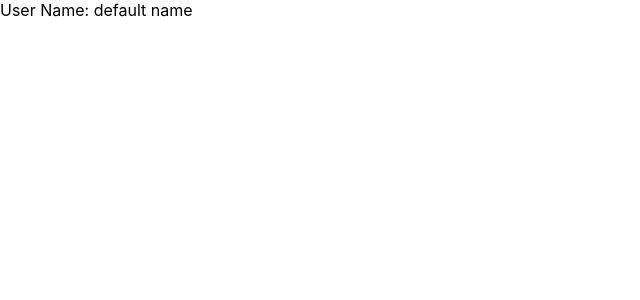
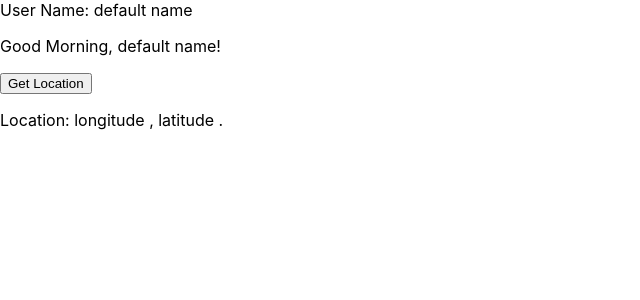
Before and after one commit to Lia711/weather-app, a React (Create React App) app: page /home in a window 1280 px wide. Shown: the top 300 px of the page, without its empty margins (0-640 px from the left). Built offline with nearby package versions, Linux system fonts and the light colour scheme.

Commit message:
retrieves geographical longitude and latitude

```diff
--- a/package.json
+++ b/package.json
@@ -8,6 +8,7 @@
     "@testing-library/user-event": "^13.5.0",
     "react": "^18.2.0",
     "react-dom": "^18.2.0",
+    "react-geolocated": "^4.1.0",
     "react-router-dom": "^6.13.0",
     "react-scripts": "5.0.1",
     "web-vitals": "^2.1.4"
--- a/src/App.jsx
+++ b/src/App.jsx
@@ -7,13 +7,9 @@ import { Route, Routes, Router } from "react-router-dom";
 
 function App() {
   const [user, setUser] = useState("default name");
-
-
-  let userName;
   const handleInput = event => {
     event.preventDefault();
-    userName = event.target.value;
-    setUser(userName)
+    setUser(event.target.value)
   }
   return (
     <>
--- a/src/components/Home/Home.jsx
+++ b/src/components/Home/Home.jsx
@@ -1,10 +1,25 @@
 import React from 'react'
 import "./Home.scss"
+import Location from '../Location/Location';
 
 const Home = (props) => {
     const {user} = props;
+    const currentHour = new Date().getHours();
+    let greetingTime = "Morning";
+
+    if (currentHour >= 12) {
+      greetingTime = "Afternoon";
+    }
+
+    if (currentHour >= 18) {
+      greetingTime = "Evening";
+    }
   return (
+    <>
     <div>User Name: {user}</div>
+    <p>Good {greetingTime}, {user}!</p>
+    <Location/>
+    </>
   )
 }
 
--- /dev/null
+++ b/src/components/Location/Location.jsx
@@ -0,0 +1,34 @@
+import React, { useState } from 'react'
+import "./Location.scss"
+import Button from '../Button/Button';
+
+
+const Location = () => {
+    const [latitude, setLatitude] = useState();
+    const [longitude, setLongitude] = useState();
+    const [status, setStatus] = useState();
+
+    const getLocation = () => {
+        if (!navigator.geolocation) {
+            setStatus("Your browser does not allow use of location.")
+        } else {
+            navigator.geolocation.getCurrentPosition((position)=> {
+                setStatus("Success!");
+                setLatitude(position.coords.latitude)
+                setLongitude(position.coords.longitude)
+            }, ()=> {
+                setStatus("Unable to retrieve location")
+            })
+        }
+    }
+
+  return (
+    <>
+    <Button buttonText={"Get Location"} onClick={getLocation}/>
+    <p>{status}</p>
+    <p>Location: longitude {longitude}, latitude {latitude}.</p>
+    </>
+  )
+}
+
+export default Location
```
Also changed, not shown: src/components/Location/Location.scss (added), 1 other file (tests, documents, lock files or other folders).
